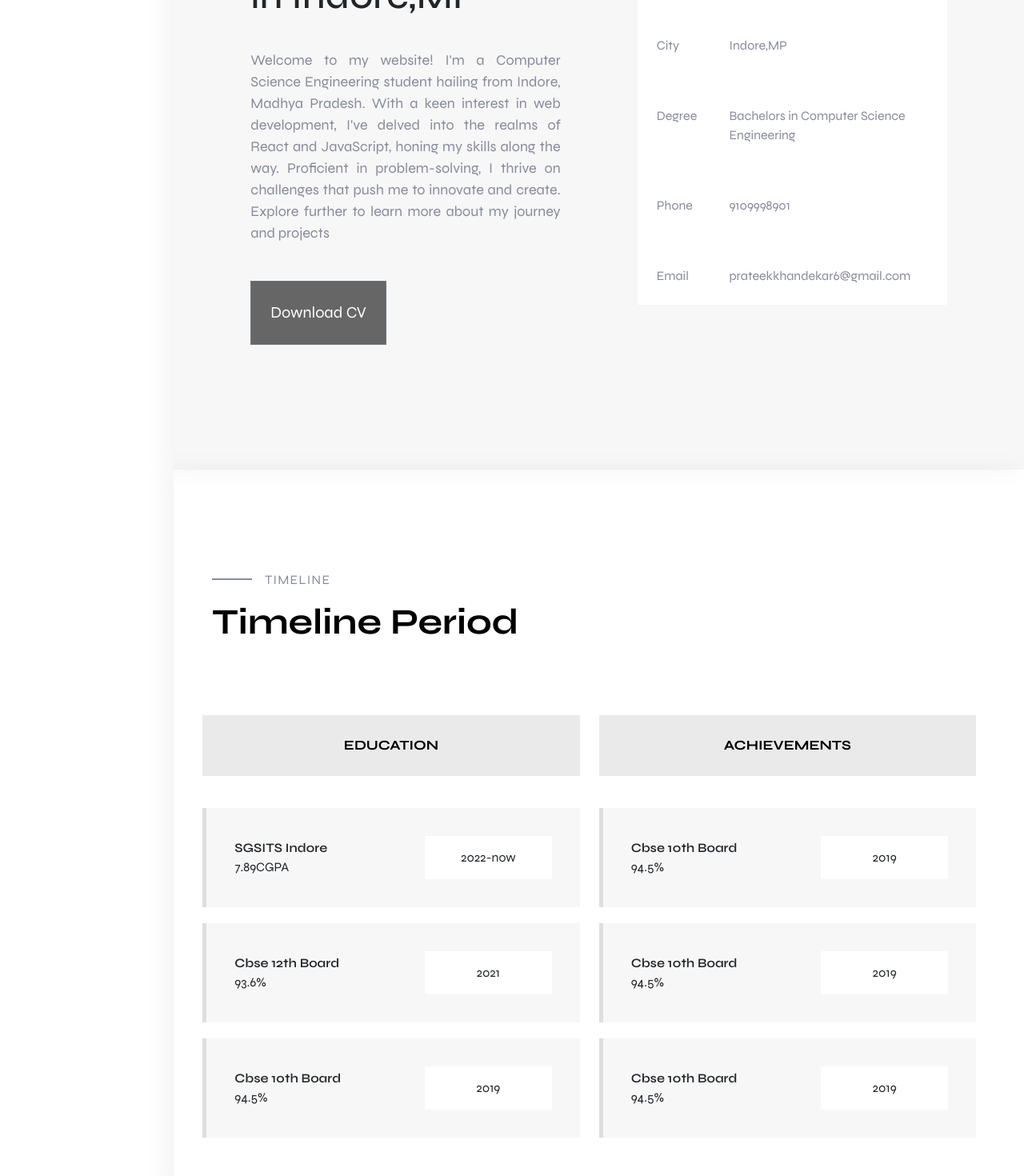
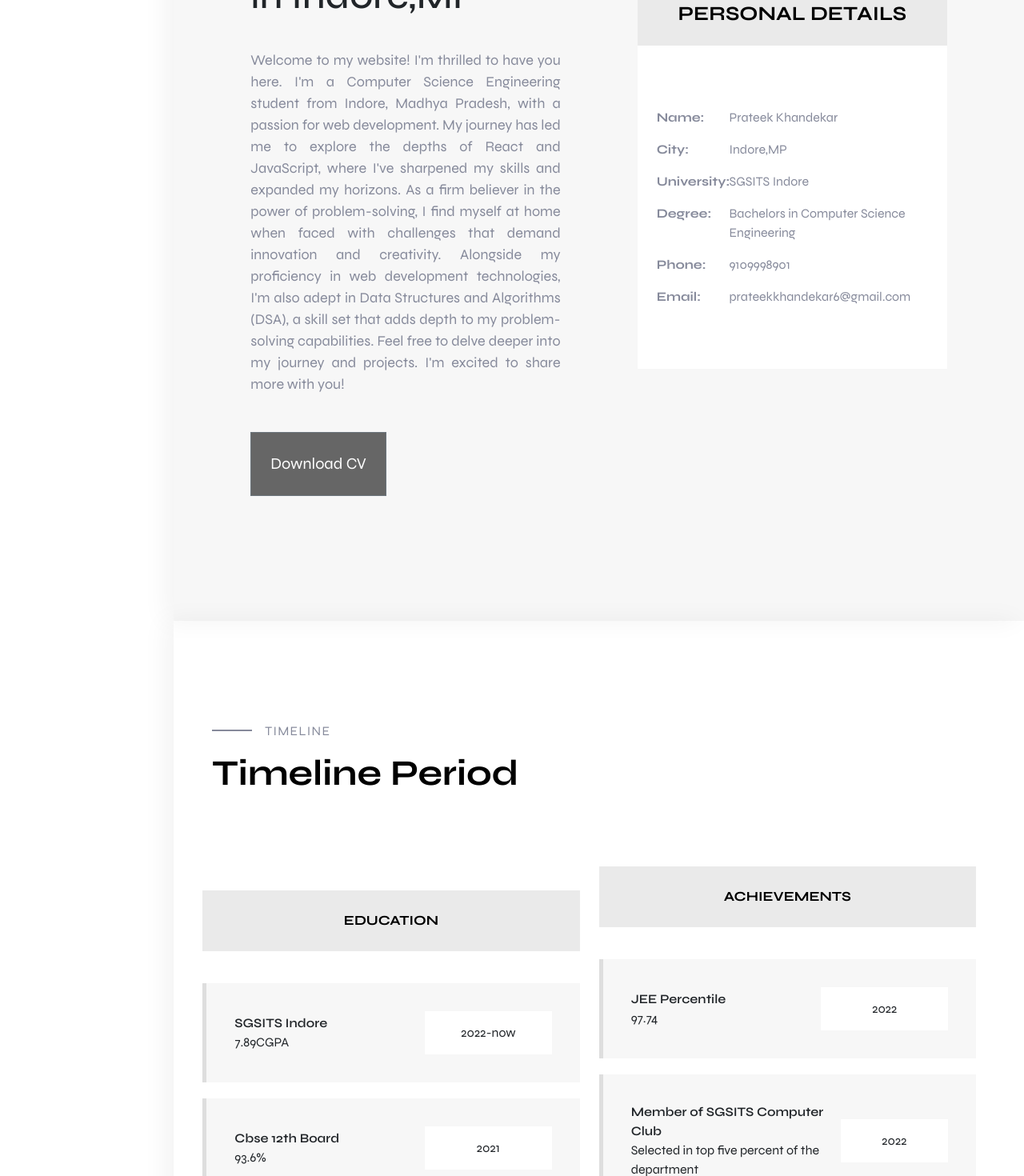
Before and after one commit to KhandekarPrateek/portfolio-website, a React (Create React App) app: page / in a window 1280 px wide. Shown: the part 1120-2590 px from the top of the page at 80% size. Built offline with nearby package versions, Linux system fonts and the light colour scheme.

Commit message:
css changes to project

```diff
--- a/src/pages/About/InfoTable/index.js
+++ b/src/pages/About/InfoTable/index.js
@@ -9,24 +9,40 @@ const InfoTable = () => {
           <h1 className="about-detail-header-title ">Personal details</h1>
         </Row>
         <div className="infotable-conatiner">
-          <Row className="mb-3 p-4 infotable-text ">
-            <Col sm={3}>Name</Col>
+          <Row className="px-4 py-2 infotable-text ">
+            <Col sm={3} className="fw-bold">
+              Name:{" "}
+            </Col>
             <Col sm={9}>Prateek Khandekar</Col>
           </Row>
-          <Row className="mb-3 p-4 infotable-text">
-            <Col sm={3}>City</Col>
+          <Row className="px-4 py-2 infotable-text">
+            <Col sm={3} className="fw-bold">
+              City:{" "}
+            </Col>
             <Col sm={9}>Indore,MP</Col>
           </Row>
-          <Row className="mb-3 p-4 infotable-text">
-            <Col sm={3}>Degree</Col>
+          <Row className="px-4 py-2 infotable-text">
+            <Col sm={3} className="fw-bold">
+              University:{" "}
+            </Col>
+            <Col sm={9}>SGSITS Indore</Col>
+          </Row>
+          <Row className="px-4 py-2 infotable-text">
+            <Col sm={3} className="fw-bold">
+              Degree:{" "}
+            </Col>
             <Col sm={9}>Bachelors in Computer Science Engineering</Col>
           </Row>
-          <Row className="mb-3 p-4 infotable-text">
-            <Col sm={3}>Phone</Col>
+          <Row className="px-4 py-2 infotable-text">
+            <Col sm={3} className="fw-bold">
+              Phone:{" "}
+            </Col>
             <Col sm={9}>9109998901</Col>
           </Row>
-          <Row className="text-break mb-3 p-4 infotable-text">
-            <Col sm={3}>Email</Col>
+          <Row className="text-break px-4 py-2 infotable-text">
+            <Col sm={3} className="fw-bold">
+              Email:{" "}
+            </Col>
             <Col sm={9}>prateekkhandekar6@gmail.com</Col>
           </Row>
         </div>
--- a/src/pages/About/index.js
+++ b/src/pages/About/index.js
@@ -28,12 +28,17 @@ const About = () => {
           </div>
           <h1 className="about-title">Software Developer based in Indore,MP</h1>
           <p className="about-text">
-            Welcome to my website! I'm a Computer Science Engineering student
-            hailing from Indore, Madhya Pradesh. With a keen interest in web
-            development, I've delved into the realms of React and JavaScript,
-            honing my skills along the way. Proficient in problem-solving, I
-            thrive on challenges that push me to innovate and create. Explore
-            further to learn more about my journey and projects
+            Welcome to my website! I'm thrilled to have you here. I'm a Computer
+            Science Engineering student from Indore, Madhya Pradesh, with a
+            passion for web development. My journey has led me to explore the
+            depths of React and JavaScript, where I've sharpened my skills and
+            expanded my horizons. As a firm believer in the power of
+            problem-solving, I find myself at home when faced with challenges
+            that demand innovation and creativity. Alongside my proficiency in
+            web development technologies, I'm also adept in Data Structures and
+            Algorithms (DSA), a skill set that adds depth to my problem-solving
+            capabilities. Feel free to delve deeper into my journey and
+            projects. I'm excited to share more with you!
           </p>
           <Button
             onClick={() => {
--- a/src/pages/Education/index.js
+++ b/src/pages/Education/index.js
@@ -57,24 +57,20 @@ const Education = () => {
             <Row className="education-titles border-3  w-100 align-items-center  justify-content-center ">
               ACHIEVEMENTS
             </Row>
-            <Row className=" w-100 ">
+            <Row className="w-100">
+              <EducationTile place="JEE Percentile" marks="97.74" year="2022" />
+            </Row>
+            <Row className="w-100">
               <EducationTile
-                place="Cbse 10th Board"
-                marks="94.5%"
-                year="2019"
+                place="Member of SGSITS Computer Club"
+                marks="Selected in top five percent of the department"
+                year="2022"
               />
             </Row>
-            <Row className=" w-100 ">
+            <Row className="w-100">
               <EducationTile
-                place="Cbse 10th Board"
-                marks="94.5%"
-                year="2019"
-              />
-            </Row>
-            <Row className=" w-100 ">
-              <EducationTile
-                place="Cbse 10th Board"
-                marks="94.5%"
+                place="National Recognition for Secondary Education"
+                marks="By Government of India"
                 year="2019"
               />
             </Row>
--- a/src/pages/Projects/ProjectTile/index.js
+++ b/src/pages/Projects/ProjectTile/index.js
@@ -1,13 +1,35 @@
 import React from "react";
 import { Link } from "react-router-dom";
 import { Col, Row, Button } from "reactstrap";
-const ProjectTile = ({ projectImage, ButtonText, description, codeLink }) => {
+const ProjectTile = ({
+  projectImage,
+  ButtonText,
+  description,
+  codeLink,
+  skills,
+}) => {
   return (
     <Row className="h-100 w-100 mt-1 ">
-      <Col sm={7} className="d-flex justify-content-center align-items-center ">
-        <div>
+      <></>
+      <Col sm={7} className="ps-5">
+        <p className="fw-bold">What I made...</p>
+        <div className="ps-5 text-secondary">
           {description.map((ele) => {
-            return <li>{ele}</li>;
+            return <li className="list-style-bullets">{ele}</li>;
+          })}
+        </div>
+        <p className="fw-bold mt-4">How I made it...</p>
+        <div className="ps-5">
+          {skills?.map((ele, index) => {
+            return (
+              <Button
+                color="secondary"
+                outline
+                className="p-2 m-1 w-25 pe-none"
+              >
+                {ele}
+              </Button>
+            );
           })}
         </div>
       </Col>
@@ -23,7 +45,9 @@ const ProjectTile = ({ projectImage, ButtonText, description, codeLink }) => {
           />
         </div>
         <Link to={codeLink} target="_blank" className="mt-5">
-          <Button>{ButtonText}</Button>
+          <Button size="lg" className="py-3 px-4">
+            {ButtonText}
+          </Button>
         </Link>
       </Col>
     </Row>
--- a/src/pages/SideBar/DeskTop/index.js
+++ b/src/pages/SideBar/DeskTop/index.js
@@ -1,4 +1,4 @@
-import React, { useState } from "react";
+import React from "react";
 import Title from "../Title/index";
 import { Row } from "reactstrap";
 
@@ -7,16 +7,16 @@ const DeskTop = () => {
     <div className="desktop-view">
       <div className="sidebar-container  d-flex flex-column align-items-center justify-content-center  ">
         <Row className="d-flex justify-content-center align-items-center ">
-          <h1 className="fw-bolder pt-2">PRATEEK </h1>
+          <h1 className="fw-bolder pt-2 pb-5 mb-5 ms-5 ps-5">PRATEEK </h1>
         </Row>
 
         <div className="vstack gap-3">
-          <Title Heading="Home" link="Home" />
-          <Title Heading="About" link="About" />
-          <Title Heading="Timeline" link="Education" />
-          <Title Heading="Projects" link="Projects" />
-          <Title Heading="Skills" link="Skills" />
-          <Title Heading="Contact" link="Contact" />
+          <Title heading="Home" link="Home" />
+          <Title heading="About" link="About" />
+          <Title heading="Timeline" link="Education" />
+          <Title heading="Projects" link="Projects" />
+          <Title heading="Skills" link="Skills" />
+          <Title heading="Contact" link="Contact" />
         </div>
       </div>
     </div>
--- a/src/pages/SideBar/Title/index.js
+++ b/src/pages/SideBar/Title/index.js
@@ -1,10 +1,10 @@
 import React from "react";
 
-const Title = ({ Heading, link }) => {
+const Title = ({ heading, link }) => {
   return (
     <div className=" pb-2 ">
       <a href={`#${link}`} className="sidebar-title">
-        {Heading}
+        {heading}
       </a>
     </div>
   );
--- a/src/styles/about.css
+++ b/src/styles/about.css
@@ -53,4 +53,6 @@
 }
 .infotable-conatiner {
   background-color: white;
+  padding-top: 70px;
+  padding-bottom: 70px;
 }
--- a/src/styles/projects.css
+++ b/src/styles/projects.css
@@ -22,6 +22,8 @@
   font-size: 17px;
   color: black;
   font-weight: 700;
-  /* background-color: #eaeaea; */
   padding: 25px 30px;
 }
+.list-style-bullets {
+  list-style: url("https://img.icons8.com/ios/20/000000/long-arrow-right.png");
+}
--- a/src/styles/sidebar.css
+++ b/src/styles/sidebar.css
@@ -14,10 +14,10 @@
     display: flex;
     align-items: center;
     justify-content: center;
-    /* left: 8%; */
+
     overflow-x: hidden;
     overflow: auto;
-    /* box-shadow: 0 0 30px rgb(0 0 0/5%); */
+    overflow: hidden;
   }
 }
 @media screen and (max-width: 700px) {
```
Also changed, not shown: src/pages/Projects/index.js (+40 -27 lines), src/assets/NotesApp.png (added), src/assets/monsters.png (added).
